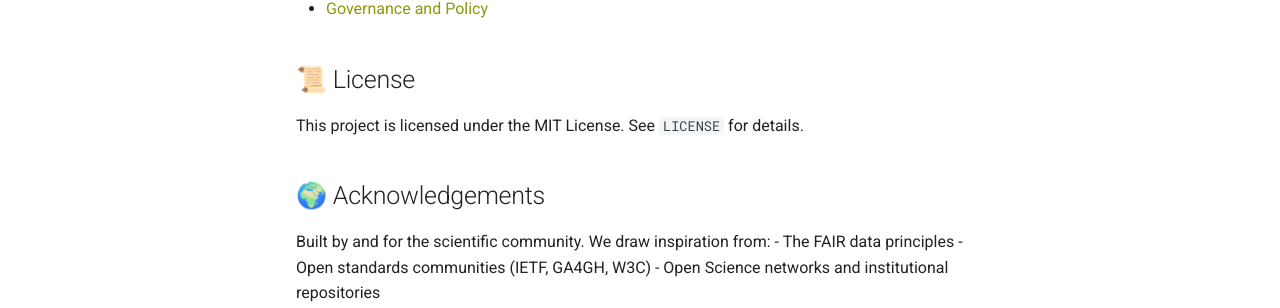
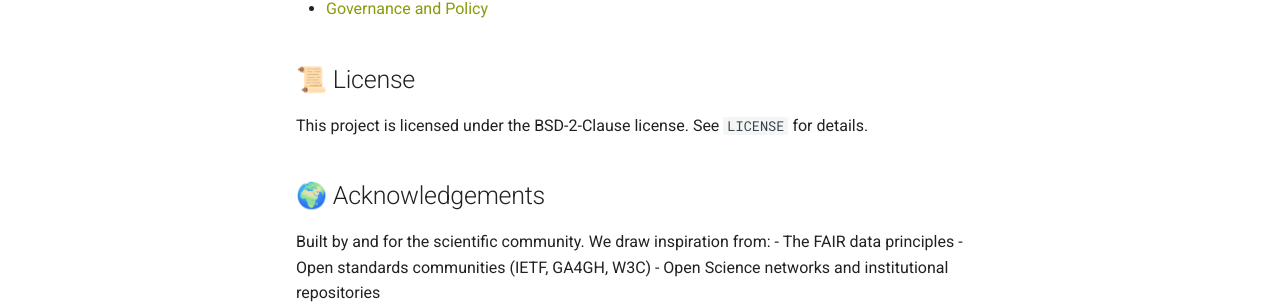
Before and after one commit to natesheehan/ffis, an MkDocs documentation site: the page built from docs/index.md, in a window 1280 px wide and 900 px high, scrolled down 867 px. Shown: the part 506-814 px from the top of the window. Built offline with MkDocs 1.6.1 and Material for MkDocs 9.7.7, drawn with Linux system fonts in a browser that asks for light colours; comment, search, counter and statistics services are not loaded.

Commit message:
update copy

```diff
--- a/docs/index.md
+++ b/docs/index.md
@@ -51,7 +51,7 @@ To contribute a new format, copy and adapt `docs/formats/template.md`.
 
 ## 📜 License
 
-This project is licensed under the MIT License. See `LICENSE` for details.
+This project is licensed under the BSD-2-Clause license. See `LICENSE` for details.
 
 ## 🌍 Acknowledgements
 
```
